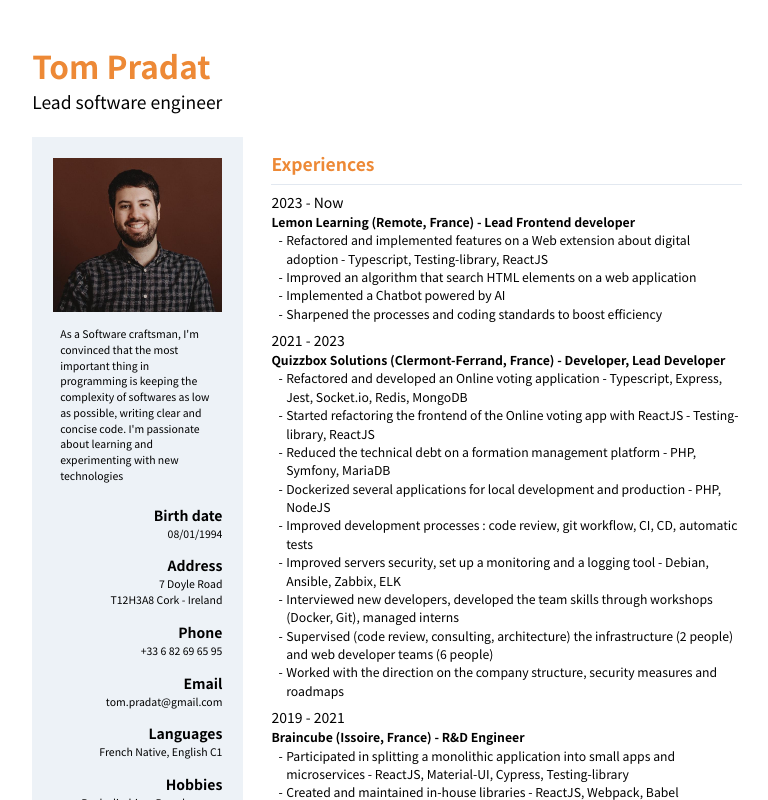
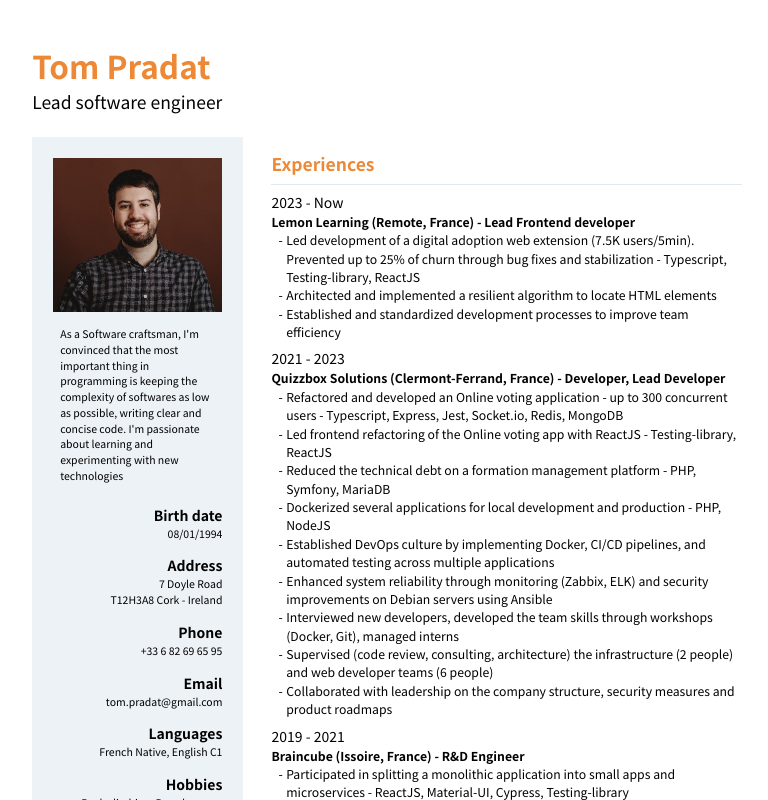
Before and after one commit to TomPradat/resume, a React (Create React App) app: page / in a window 1280 px wide. Shown: the top 800 px of the page, without its empty margins (253-1021 px from the left). Built offline with nearby package versions, Linux system fonts and the light colour scheme.

Commit message:
Update information

```diff
--- a/src/data/data-en.js
+++ b/src/data/data-en.js
@@ -24,10 +24,9 @@ const data = {
         {
           sum_up: "Lemon Learning (Remote, France) - Lead Frontend developer",
           projects: [
-            "Refactored and implemented features on a Web extension about digital adoption - Typescript, Testing-library, ReactJS",
-            "Improved an algorithm that search HTML elements on a web application",
-            "Implemented a Chatbot powered by AI",
-            "Sharpened the processes and coding standards to boost efficiency",
+            "Led development of a digital adoption web extension (7.5K users/5min). Prevented up to 25% of churn through bug fixes and stabilization - Typescript, Testing-library, ReactJS",
+            "Architected and implemented a resilient algorithm to locate HTML elements",
+            "Established and standardized development processes to improve team efficiency",
           ],
         },
       ],
@@ -41,15 +40,15 @@ const data = {
           sum_up:
             "Quizzbox Solutions (Clermont-Ferrand, France) - Developer, Lead Developer",
           projects: [
-            "Refactored and developed an Online voting application - Typescript, Express, Jest, Socket.io, Redis, MongoDB",
-            "Started refactoring the frontend of the Online voting app with ReactJS - Testing-library, ReactJS",
+            "Refactored and developed an Online voting application - up to 300 concurrent users - Typescript, Express, Jest, Socket.io, Redis, MongoDB",
+            "Led frontend refactoring of the Online voting app with ReactJS - Testing-library, ReactJS",
             "Reduced the technical debt on a formation management platform - PHP, Symfony, MariaDB",
             "Dockerized several applications for local development and production - PHP, NodeJS",
-            "Improved development processes : code review, git workflow, CI, CD, automatic tests",
-            "Improved servers security, set up a monitoring and a logging tool - Debian, Ansible, Zabbix, ELK",
+            "Established DevOps culture by implementing Docker, CI/CD pipelines, and automated testing across multiple applications",
+            "Enhanced system reliability through monitoring (Zabbix, ELK) and security improvements on Debian servers using Ansible",
             "Interviewed new developers, developed the team skills through workshops (Docker, Git), managed interns",
             "Supervised (code review, consulting, architecture) the infrastructure (2 people) and web developer teams (6 people)",
-            "Worked with the direction on the company structure, security measures and roadmaps",
+            "Collaborated with leadership on the company structure, security measures and product roadmaps",
           ],
         },
       ],
```
